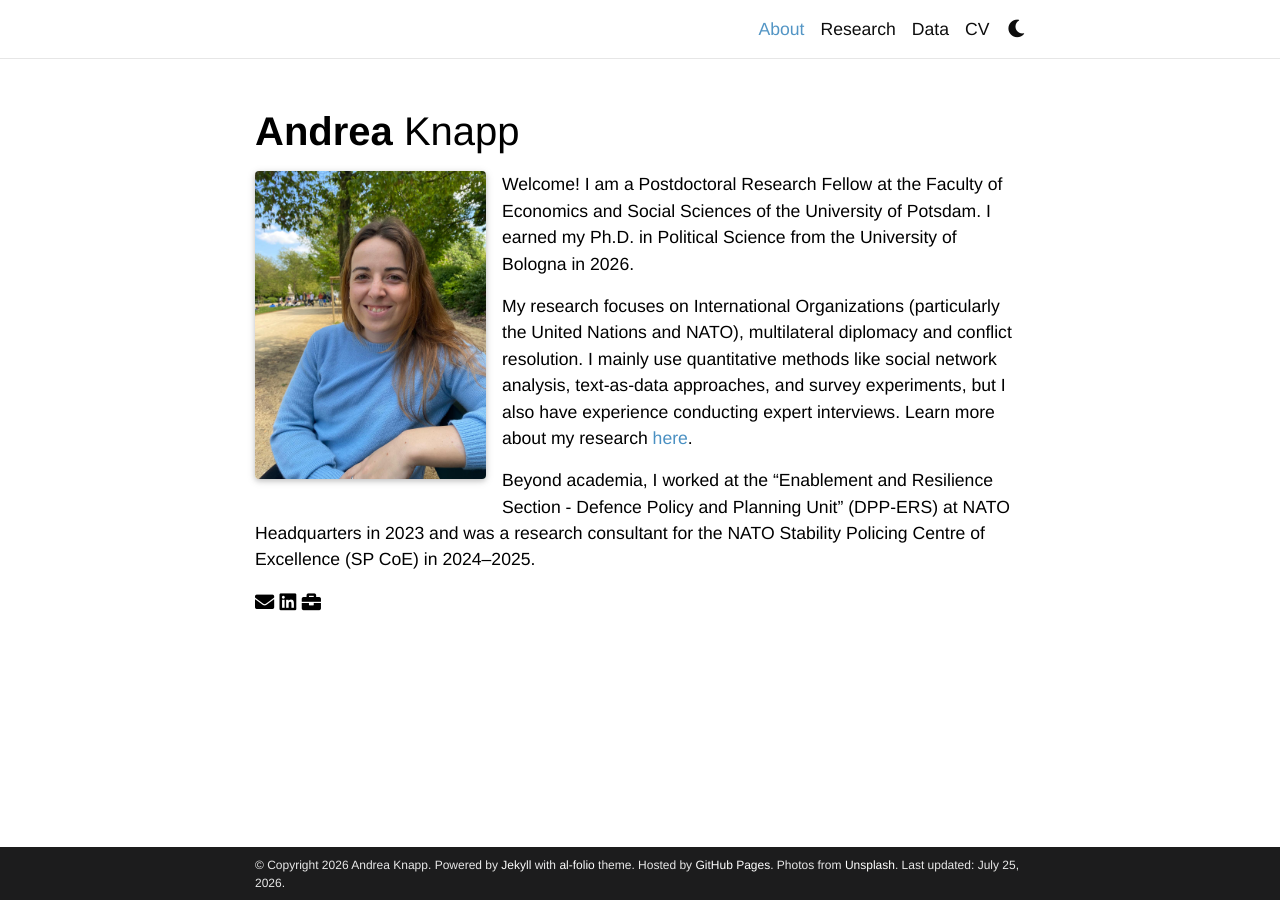
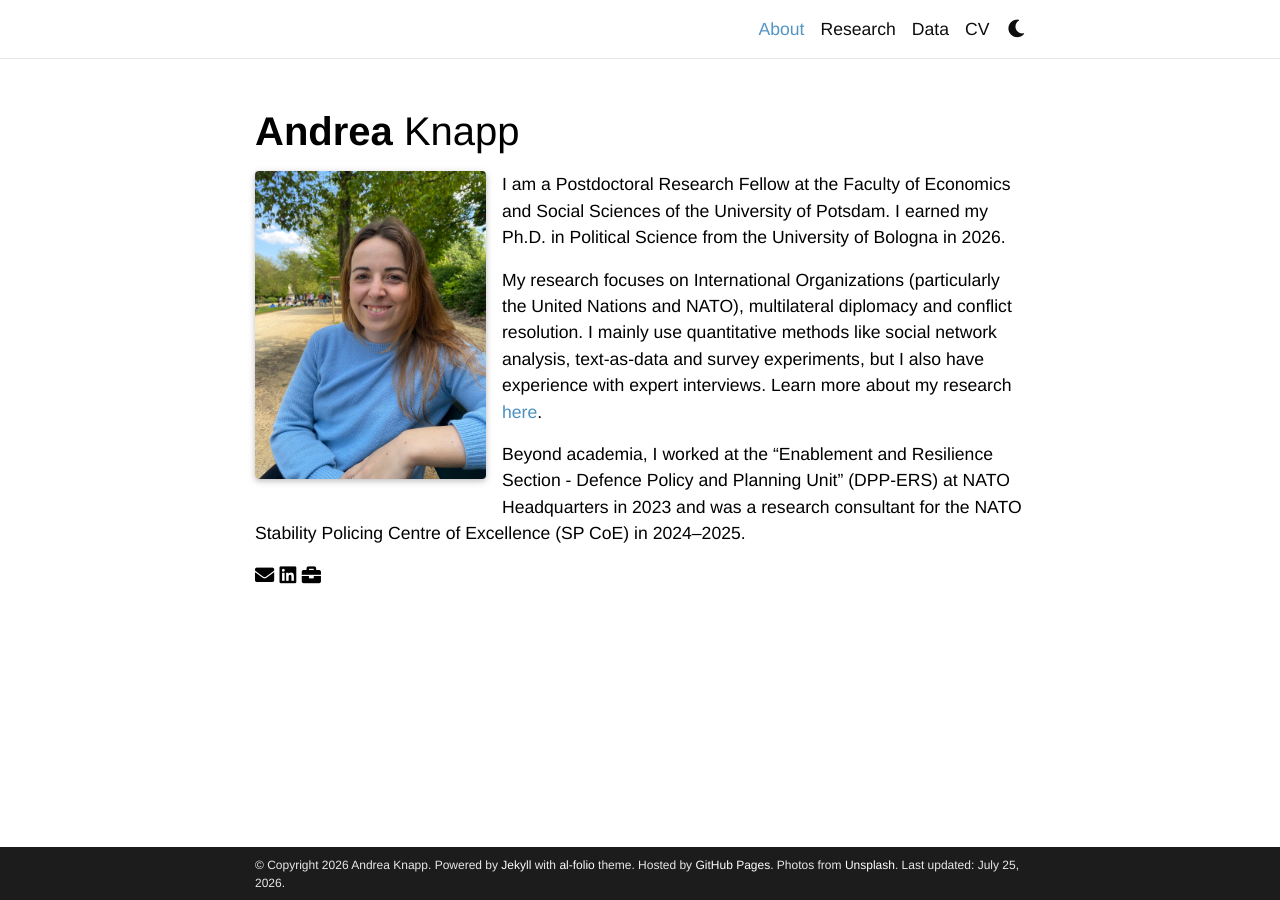
Before and after one commit to andrea-knpp/website, a Jekyll site: the page built from _pages/about.md, in a window 1280 px wide. Built offline with Jekyll 4.4.1, drawn with Linux system fonts in a browser that asks for light colours; full-size pictures stand in for the smaller copies a plugin makes; comment, search, counter and statistics services are not loaded; a style sheet for code colours, icons or effects is not loaded.

Commit message:
Update about.md

```diff
--- a/_pages/about.md
+++ b/_pages/about.md
@@ -13,8 +13,8 @@
 social: true
 ---
 
-Welcome! I am a Postdoctoral Research Fellow at the Faculty of Economics and Social Sciences of the University of Potsdam. I earned my Ph.D. in Political Science from the University of Bologna in 2026.
+I am a Postdoctoral Research Fellow at the Faculty of Economics and Social Sciences of the University of Potsdam. I earned my Ph.D. in Political Science from the University of Bologna in 2026.
 
-My research focuses on International Organizations (particularly the United Nations and NATO), multilateral diplomacy and conflict resolution. I mainly use quantitative methods like social network analysis, text-as-data approaches, and survey experiments, but I also have experience conducting expert interviews. Learn more about my research [here](https://andrea-knpp.github.io/website/research/).
+My research focuses on International Organizations (particularly the United Nations and NATO), multilateral diplomacy and conflict resolution. I mainly use quantitative methods like social network analysis, text-as-data and survey experiments, but I also have experience with expert interviews. Learn more about my research [here](https://andrea-knpp.github.io/website/research/).
 
 Beyond academia, I worked at the "Enablement and Resilience Section - Defence Policy and Planning Unit" (DPP-ERS) at NATO Headquarters in 2023 and was a research consultant for the NATO Stability Policing Centre of Excellence (SP CoE) in 2024–2025.
```
